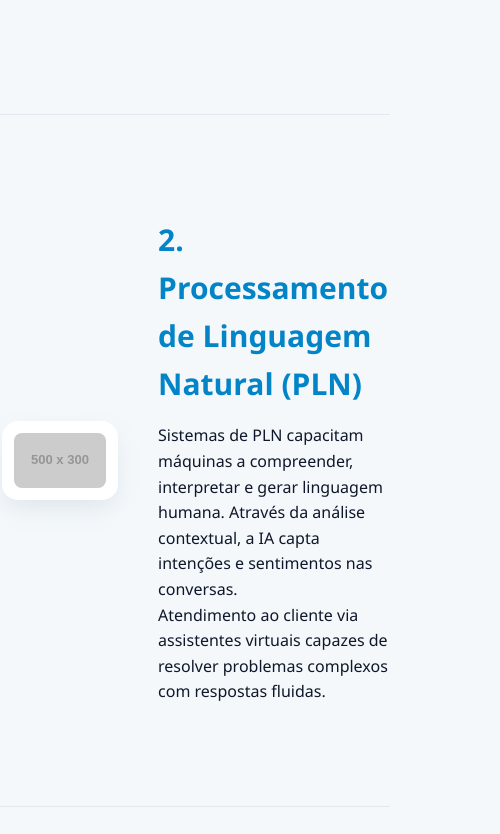
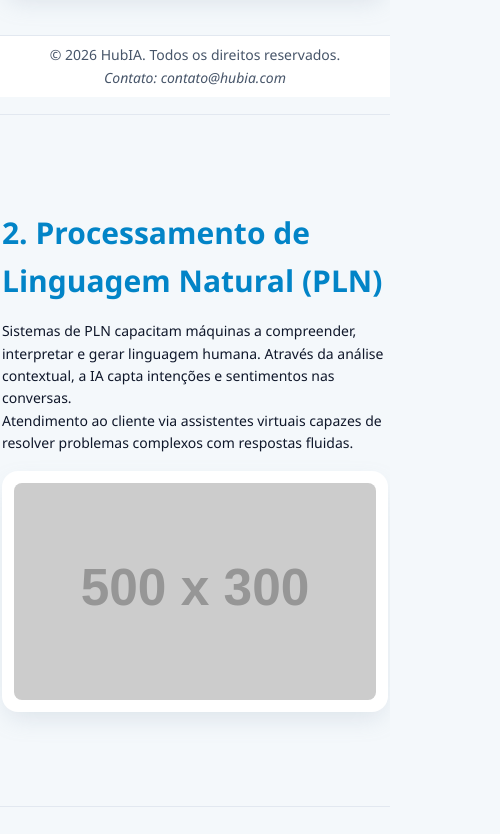
Before and after one commit to MariaClaraCortez/display, a website: page hub-ia/index.html in a window 390 px wide. Shown: the part 747-1581 px from the top of the page, 500 px wide, since content can reach past the window. Drawn offline with Linux system fonts and the light colour scheme; placeholder pictures from the web are drawn by us.

Commit message:
começando a fazer o responsive

```diff
--- a/hub-ia/css/responsive.css
+++ b/hub-ia/css/responsive.css
@@ -19,6 +19,21 @@
         flex-wrap: wrap;
         justify-content: center;
     }
+
+    .section-ia__text{
+        font-size: 1.4rem;
+    }
+
+    .section-ia__container, .section-ia--reverse .section-ia__container{
+        flex-direction: column;
+        gap: 16px;
+    }
+
+    .footer{
+        height: auto;
+        padding: 8px 12px;
+        flex-direction: column;
+    }
 }
 
 @media (min-width:501px) and (max-width:767px){}
--- a/hub-ia/css/style.css
+++ b/hub-ia/css/style.css
@@ -123,9 +123,10 @@
     object-fit: cover;
 }
 
-.faq{
+/* seção faq */
+.faq {
   height: var(--section-height);
-    min-width: 500px;
+  min-height: 500px;
   display: flex;
   flex-direction: column;
   justify-content: center;
@@ -134,13 +135,13 @@
   scroll-margin-top: var(--header-height);
 }
 
-.faq__title{
+.faq__title {
   font-size: var(--font-size-xl);
   color: var(--color-primary);
   margin-bottom: 25px;
 }
 
-.faq__wrapper{
+.faq__wrapper {
   width: 100%;
   max-width: 800px;
   display: flex;
@@ -148,28 +149,50 @@
   gap: 12px;
 }
 
-.faq__item{
+.faq__item {
   background-color: var(--color-bg-card);
-    border: 1px solid var(--color-boder);
+  border: 1px solid var(--color-border);
   border-radius: var(--radius-sm);
   padding: 14px 20px;
   box-shadow: var(--shadow-card);
-    transition: var (--transition);
+  transition: var(--transition);
 }
 
-.faq__item[open]{
+.faq__item[open] {
   border-color: var(--color-primary);
 }
 
-.faq__summary{
+.faq__summary {
   font-weight: 600;
   cursor: pointer;
   color: var(--color-secondary);
-
 }
 
-.faq__text{}
+.faq__text {
+  margin-top: 10px;
+  color: var(--color-text-muted);
+  font-size: var(--font-size-sm);
+}
 
-.footer{}
+/* rodapé */
+.footer {
+  position: fixed;
+  bottom: 0;
+  left: 0;
+  width: 100%;
+  height: var(--footer-height);
+  background-color: var(--color-bg-card);
+  border-top: 1px solid var(--color-border);
+  display: flex;
+  align-items: center;
+  justify-content: space-between;
+  padding: 0 5%;
+  z-index: 1000;
+}
 
-.footer__section{}
+.footer__section {
+  display: flex;
+  align-items: center;
+  font-size: var(--font-size-sm);
+  color: var(--color-text-muted);
+}
```
Lines whose indentation alone changed are shown as unchanged.
